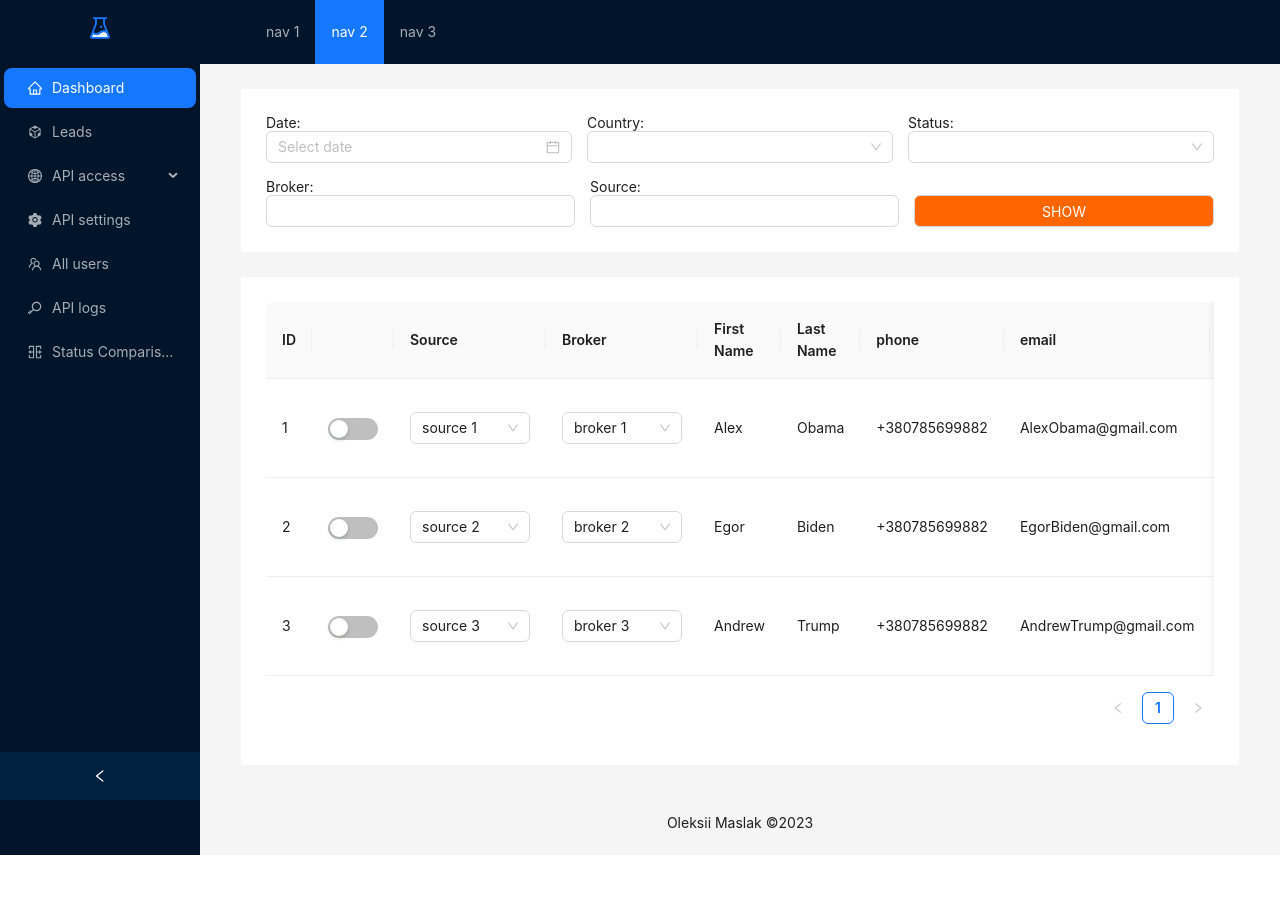
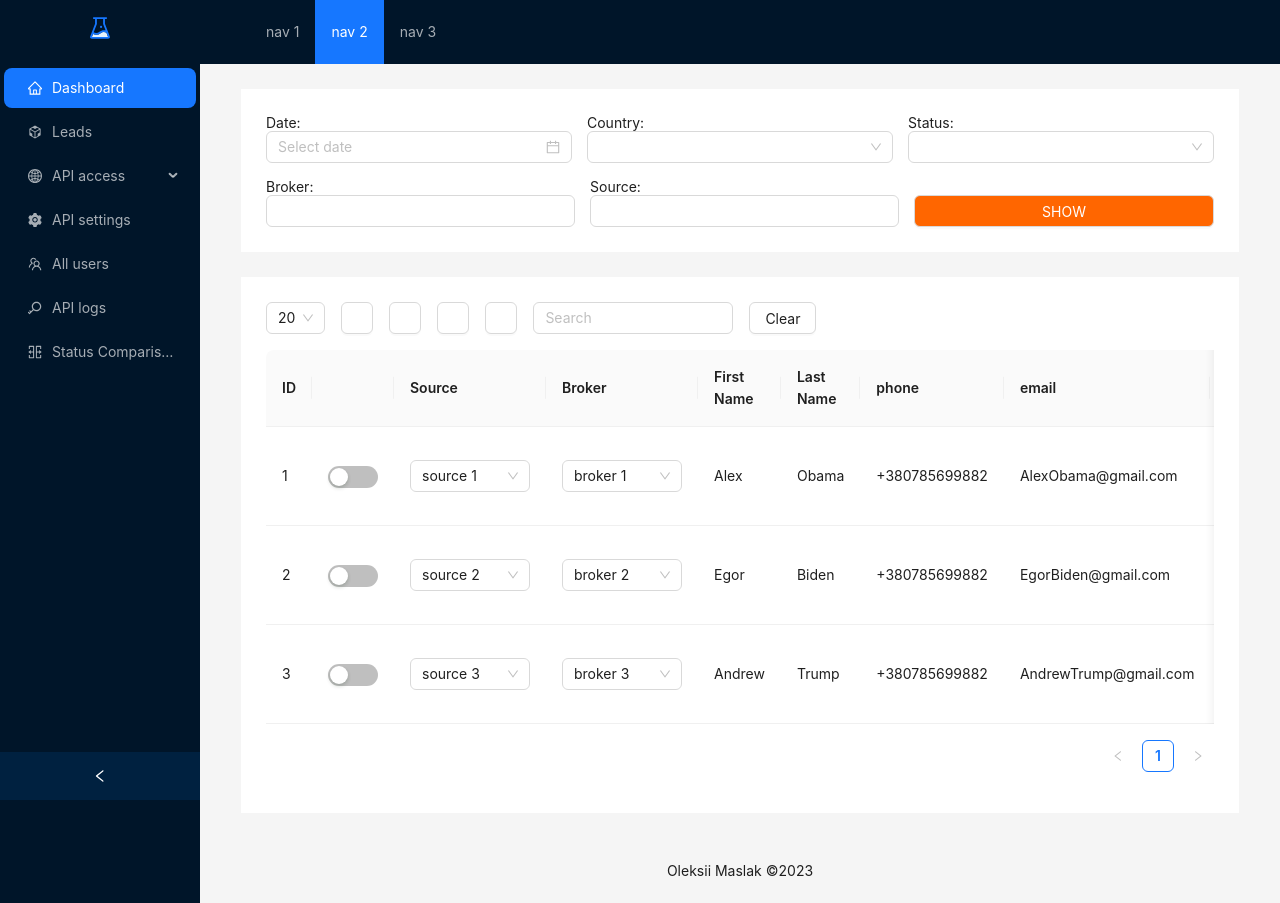
Before and after one commit to OleksiiMaslak/antd-demo, a React (Create React App) app: page / in a window 1280 px wide. Before the commit the page ends 855 px from the top, so only its background shows below. Built offline with nearby package versions, Linux system fonts and the light colour scheme.

Commit message:
Создал компонент TableControls. Нужно его доработать

```diff
--- a/src/App.css
+++ b/src/App.css
@@ -36,3 +36,5 @@
     transform: rotate(360deg);
   }
 }
+
+/*  */
--- a/src/components/Form.js
+++ b/src/components/Form.js
@@ -1,5 +1,6 @@
 import React, { useState } from 'react';
 import { Table, Switch, Select } from 'antd';
+import TableControls from './TableControls';
 const { Option } = Select;
 
 const data = [
@@ -253,14 +254,15 @@ const SiteForm = () => {
   ];
 
   return (
-    <>
+    <div style={{ backgroundColor: '#fff', margin: '25px', padding: '25px' }}>
+      <TableControls/>
       <Table
         dataSource={data}
         columns={columns}
         scroll={{ x: 1570 }}
-        style={{ backgroundColor: '#fff', margin: '25px', padding: '25px' }}
+
       />
-    </>
+    </div>
 );
 };
 
--- /dev/null
+++ b/src/components/TableControls.js
@@ -0,0 +1,69 @@
+import React, { useState } from 'react';
+import { Select, Button, Input } from 'antd';
+
+const { Option } = Select;
+
+const TableControls = ({ data, setData, setCheckedRows }) => {
+const [selectValue, setSelectValue] = useState('20');
+const [searchValue, setSearchValue] = useState('');
+
+const handleSelectChange = (value) => {
+setSelectValue(value);
+};
+
+const handleButtonClick = (backgroundColor) => {
+setData(data.map((item) => ({
+...item,
+backgroundColor,
+})));
+};
+
+const handleSearchChange = (e) => {
+setSearchValue(e.target.value);
+};
+
+const handleSearchSubmit = () => {
+const filteredData = data.filter((item) => {
+const searchRegex = new RegExp(searchValue, 'i');
+return (
+searchRegex.test(item.firstName) ||
+searchRegex.test(item.lastName) ||
+searchRegex.test(item.phone) ||
+searchRegex.test(item.email)
+);
+});
+setData(filteredData);
+};
+
+const handleSearchClear = () => {
+setSearchValue('');
+setData(data);
+};
+
+return (
+<div style={{ display: 'flex', alignItems: 'center', marginBottom: 16 }}>
+<Select value={selectValue} onChange={handleSelectChange} style={{ marginRight: 16 }}>
+<Option value="20">20</Option>
+<Option value="25">25</Option>
+<Option value="30">30</Option>
+<Option value="35">35</Option>
+<Option value="40">40</Option>
+</Select>
+<Button style={{ marginRight: 16 }} icon={<span className="icon-style icon-1"></span>} onClick={() => handleButtonClick('#e91e63')}></Button>
+<Button style={{ marginRight: 16 }} icon={<span className="icon-style icon-2"></span>} onClick={() => handleButtonClick('#9e9e9e')}></Button>
+<Button style={{ marginRight: 16 }} icon={<span className="icon-style icon-3"></span>} onClick={() => handleButtonClick('#00bcd4')}></Button>
+<Button style={{ marginRight: 16 }} icon={<span className="icon-style icon-4"></span>} onClick={() => handleButtonClick('#4caf50')}></Button>
+<Input
+placeholder="Search"
+value={searchValue}
+onChange={handleSearchChange}
+onPressEnter={handleSearchSubmit}
+style={{ width: 200, marginRight: 16 }}
+/>
+<Button onClick={handleSearchClear}>Clear</Button>
+
+</div>
+);
+};
+
+export default TableControls;
```
